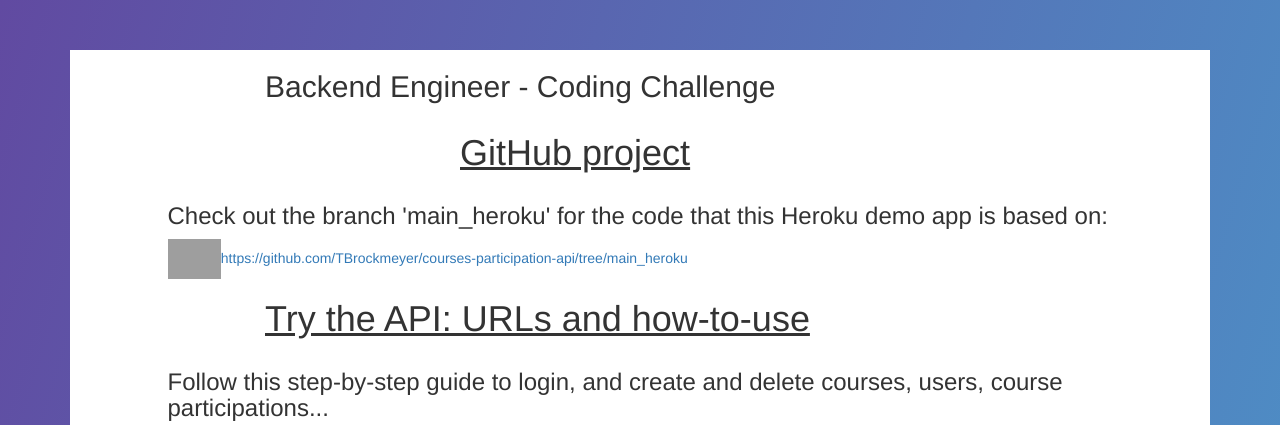
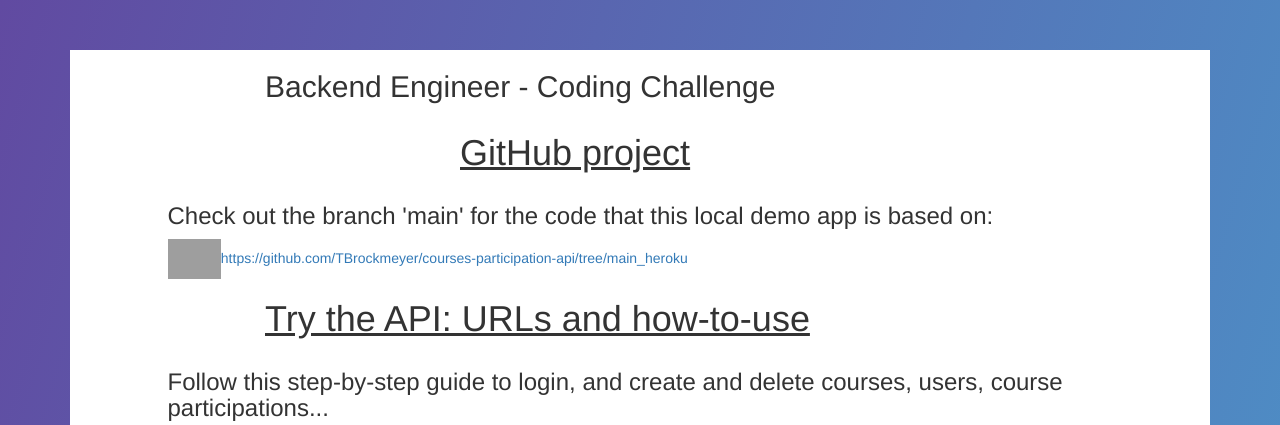
Before and after one commit to TBrockmeyer/courses-participation-api, a Django app: page /home/ in a window 1280 px wide. Shown: the top 425 px of the page. Run offline with Django 3.2, Linux system fonts and the light colour scheme; some libraries are stand-ins or nearby versions; grey boxes are pictures that could not be loaded.

Commit message:
Updated branch reference in links to demo and GitHub in README and demo page

```diff
--- a/courseparticipation/templates/url_list.html
+++ b/courseparticipation/templates/url_list.html
@@ -34,8 +34,8 @@
                     <div class="row">
                         <div class="col-md-1"></div>
                         <div class="col-md-10">
-                            <h3>Check out the branch 'main_heroku' for the code that this Heroku demo app is based on:</h3>
-                            <a target="_blank" rel="noopener noreferrer" href=https://github.com/TBrockmeyer/courses-participation-api/tree/main_heroku><img style="height: 40px" src=https://github.githubassets.com/images/modules/logos_page/GitHub-Mark.png></img>https://github.com/TBrockmeyer/courses-participation-api/tree/main_heroku</a>
+                            <h3>Check out the branch 'main' for the code that this local demo app is based on:</h3>
+                            <a target="_blank" rel="noopener noreferrer" href=https://github.com/TBrockmeyer/courses-participation-api/tree/main><img style="height: 40px" src=https://github.githubassets.com/images/modules/logos_page/GitHub-Mark.png></img>https://github.com/TBrockmeyer/courses-participation-api/tree/main_heroku</a>
                         </div>
                         <div class="col-md-1"></div>
                     </div>
```
Also changed, not shown: README.md.
